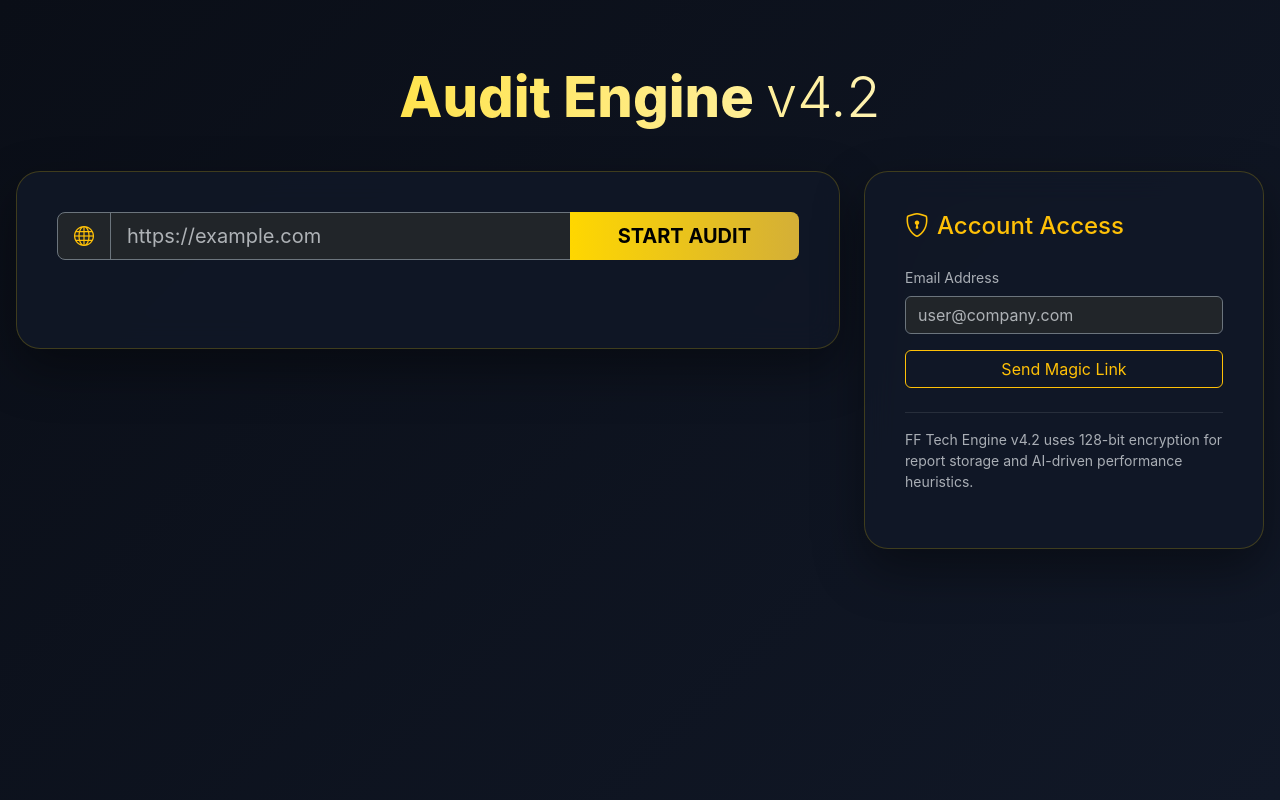
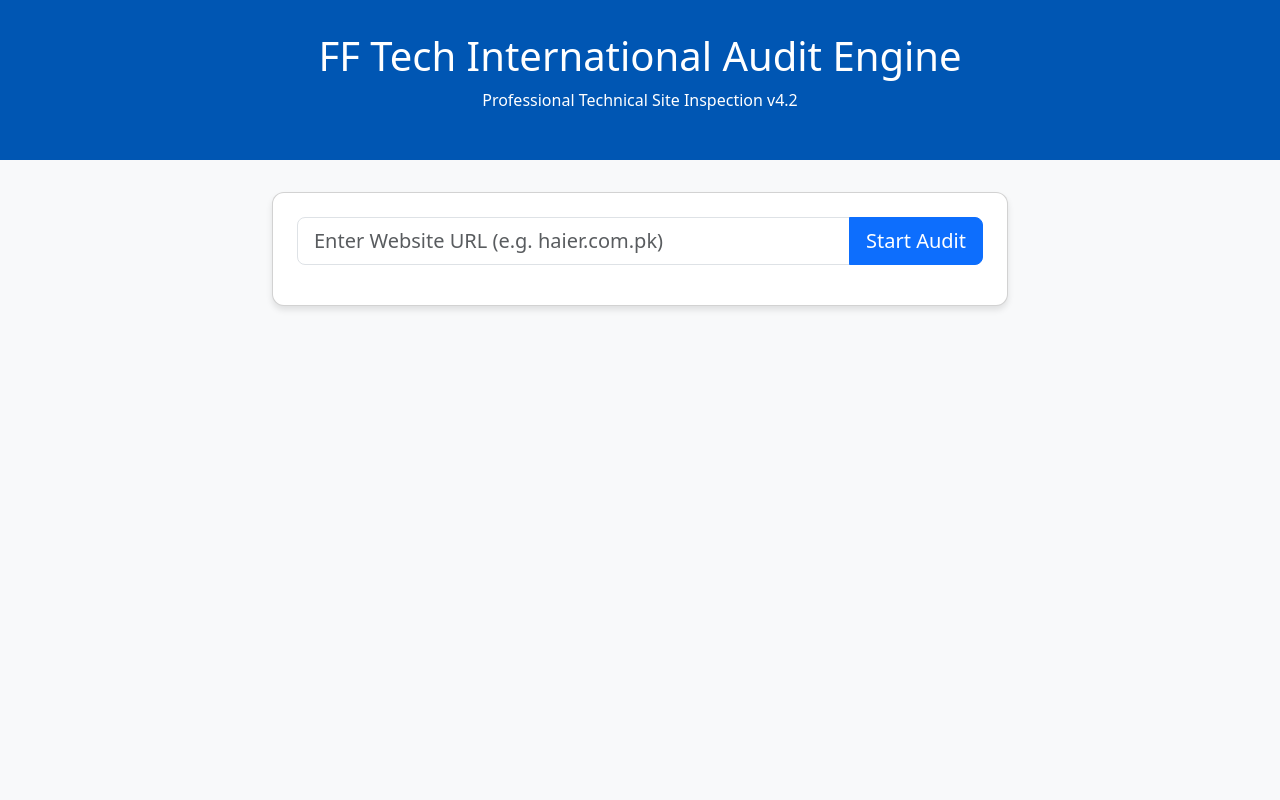
Before and after one commit to Swalehjamshaid/Jinnat.com, a FastAPI app: page / in a window 1280 px wide. Run offline with FastAPI, Linux system fonts and the light colour scheme; some libraries are stand-ins or nearby versions.

Commit message:
Update index.html

```diff
--- a/fftech-ai-website-audit-saas-railway-ready/app/templates/index.html
+++ b/fftech-ai-website-audit-saas-railway-ready/app/templates/index.html
@@ -1,247 +1,202 @@
 <!DOCTYPE html>
-<html lang="en" data-bs-theme="dark">
+<html lang="en">
 <head>
     <meta charset="UTF-8">
     <meta name="viewport" content="width=device-width, initial-scale=1.0">
-  <title>FF Tech Audit – Professional Website Auditor</title>
-  <link href="https://cdn.jsdelivr.net/npm/bootstrap@5.3.3/dist/css/bootstrap.min.css" rel="stylesheet">
-  <link href="https://cdn.jsdelivr.net/npm/bootstrap-icons@1.11.3/font/bootstrap-icons.css" rel="stylesheet">
+    <title>FF Tech AI Website Audit v4.2</title>
+    <link href="https://cdn.jsdelivr.net/npm/bootstrap@5.3.0/dist/css/bootstrap.min.css" rel="stylesheet">
     <script src="https://cdn.jsdelivr.net/npm/chart.js"></script>
-  <script src="https://cdnjs.cloudflare.com/ajax/libs/jspdf/2.5.1/jspdf.umd.min.js"></script>
-  <script src="https://cdnjs.cloudflare.com/ajax/libs/html2canvas/1.4.1/html2canvas.min.js"></script>
-
     <style>
-    :root {
-      --bg: #0a0e17;
-      --card: #111827;
-      --glass: rgba(17, 24, 39, 0.85);
-      --border: rgba(255, 215, 0, 0.2);
-      --gold: #ffd700;
-      --gold-dark: #d4af37;
-    }
-    body { background: linear-gradient(135deg, #0a0e17 0%, #111827 100%); color: #e2e8f0; min-height:100vh; font-family:'Inter', system-ui, sans-serif; }
-    .main-container { max-width: 1300px; margin: 0 auto; padding: 4rem 1rem; }
-    .header-title { font-size:3.5rem; font-weight:800; background:linear-gradient(90deg, var(--gold), #fff); -webkit-background-clip:text; -webkit-text-fill-color:transparent; margin-bottom:2.5rem; text-align:center; }
-    .card-glass { background: var(--glass); border:1px solid var(--border); backdrop-filter: blur(15px); border-radius:1.5rem; padding:2.5rem; box-shadow: 0 20px 50px rgba(0,0,0,0.4); }
-    #loadingOverlay { position: fixed; inset:0; background: rgba(10,14,23,0.95); color: var(--gold); display:none; flex-direction:column; justify-content:center; align-items:center; z-index:9999; transition: opacity 0.3s ease; }
-    #loadingOverlay.show { display:flex; opacity:1; }
-    .metric-box { background: rgba(255,255,255,0.03); border:1px solid rgba(255,215,0,0.1); border-radius:1rem; padding:1.5rem; text-align:center; transition:0.3s; }
-    .metric-box:hover { border-color: var(--gold); transform: translateY(-5px); }
-    .metric-value { font-size:2.5rem; font-weight:800; color: var(--gold); }
-    .metric-label { font-size:0.9rem; color:#9ca3af; text-transform:uppercase; letter-spacing:1px; }
-    .chart-container { background: rgba(255,255,255,0.02); border-radius:1rem; padding:1.5rem; margin-bottom:2rem; }
-    .btn-gold { background: linear-gradient(90deg, var(--gold), var(--gold-dark)); border:none; color:#000; font-weight:700; }
-    .btn-gold:hover { opacity:0.9; transform: scale(1.02); }
+        :root { --haier-blue: #0056b3; }
+        .audit-header { background: var(--haier-blue); color: white; padding: 2rem 0; margin-bottom: 2rem; }
+        .score-circle { width: 150px; height: 150px; border-radius: 50%; border: 8px solid #eee; display: flex; align-items: center; justify-content: center; font-size: 3rem; font-weight: bold; margin: 0 auto; }
+        .card { border-radius: 12px; box-shadow: 0 4px 6px rgba(0,0,0,0.1); margin-bottom: 1.5rem; }
+        .chart-container { position: relative; height: 300px; }
+        #progress-container { display: none; }
     </style>
 </head>
-<body>
+<body class="bg-light">
 
-<div id="loadingOverlay">
-  <div class="spinner-border text-warning mb-4" style="width:4rem;height:4rem;"></div>
-  <h3 id="statusLabel">Initializing Engine...</h3>
-  <div class="w-50 mt-3">
-    <div class="progress" style="height:10px;">
-      <div id="loadingBar" class="progress-bar progress-bar-striped progress-bar-animated bg-warning" style="width:5%"></div>
+<div class="audit-header text-center">
+    <h1>FF Tech International Audit Engine</h1>
+    <p>Professional Technical Site Inspection v4.2</p>
+</div>
+
+<div class="container">
+    <div class="row justify-content-center">
+        <div class="col-md-8">
+            <div class="card p-4 text-center">
+                <div class="input-group mb-3">
+                    <input type="text" id="urlInput" class="form-control form-control-lg" placeholder="Enter Website URL (e.g. haier.com.pk)">
+                    <button class="btn btn-primary btn-lg" onclick="startAudit()">Start Audit</button>
+                </div>
+                <div id="progress-container">
+                    <div class="progress mb-2" style="height: 25px;">
+                        <div id="progressBar" class="progress-bar progress-bar-striped progress-bar-animated" role="progressbar" style="width: 0%">0%</div>
+                    </div>
+                    <small id="statusText" class="text-muted text-uppercase fw-bold">Initializing...</small>
+                </div>
             </div>
         </div>
     </div>
 
-<div class="main-container">
-  <h1 class="header-title">Audit Engine <span style="font-weight:300;">v4.2</span></h1>
-
-  <div class="row g-4">
-    <div class="col-lg-8">
-      <div class="card-glass" id="printableArea">
-        <div class="input-group input-group-lg mb-5 no-print">
-          <span class="input-group-text bg-dark border-secondary text-warning"><i class="bi bi-globe"></i></span>
-          <input id="urlInput" type="url" class="form-control bg-dark text-white border-secondary" placeholder="https://example.com">
-          <button id="btnRun" class="btn btn-gold px-5">START AUDIT</button>
+    <div id="resultsDashboard" style="display: none;">
+        <div class="row">
+            <div class="col-md-4 text-center">
+                <div class="card p-4">
+                    <h3>Overall Score</h3>
+                    <div class="score-circle text-primary" id="overallScore">-</div>
+                    <h2 class="mt-3" id="overallGrade">GRADE: -</h2>
+                    <hr>
+                    <p class="mb-0">Audit Time: <span id="auditTime">0</span>s</p>
+                </div>
             </div>
 
-        <div id="resultsPanel" class="d-none">
-          <div class="text-center mb-5">
-            <div class="d-inline-block p-4 rounded-circle border border-warning mb-3">
-              <h2 id="ovScore" class="display-2 fw-bold mb-0" style="color: var(--gold);">0</h2>
+            <div class="col-md-8">
+                <div class="row text-center">
+                    <div class="col-6 col-sm-3 mb-3">
+                        <div class="card p-3"><small>SEO</small><h4 id="seoScore" class="mb-0">-</h4></div>
                     </div>
-            <h3 id="gradeDisplay" class="fw-bold">GRADE: —</h3>
-            <p class="text-muted">Comprehensive AI Analysis Report</p>
-            <button id="btnDownload" class="btn btn-sm btn-outline-warning mt-2 no-print">
-              <i class="bi bi-file-earmark-pdf me-2"></i>Download Report
-            </button>
+                    <div class="col-6 col-sm-3 mb-3">
+                        <div class="card p-3"><small>Performance</small><h4 id="perfVal" class="mb-0">-</h4></div>
                     </div>
-
-          <div class="row g-3 mb-5">
-            <div class="col-md-3">
-              <div class="metric-box">
-                <div class="metric-label">On-Page SEO</div>
-                <div id="onpageScore" class="metric-value">0</div>
+                    <div class="col-6 col-sm-3 mb-3">
+                        <div class="card p-3"><small>Internal Links</small><h4 id="linksCount" class="mb-0">-</h4></div>
                     </div>
-            </div>
-            <div class="col-md-3">
-              <div class="metric-box">
-                <div class="metric-label">Perf (LCP)</div>
-                <div id="perfScore" class="metric-value">0</div>
-              </div>
-            </div>
-            <div class="col-md-3">
-              <div class="metric-box">
-                <div class="metric-label">Competitors</div>
-                <div id="coverageScore" class="metric-value">0</div>
-              </div>
-            </div>
-            <div class="col-md-3">
-              <div class="metric-box">
-                <div class="metric-label">AI Confidence</div>
-                <div id="confScore" class="metric-value">0</div>
-              </div>
+                    <div class="col-6 col-sm-3 mb-3">
+                        <div class="card p-3"><small>AI Heuristic</small><h4 class="mb-0">90%</h4></div>
                     </div>
                 </div>
 
                 <div class="row">
-            <div class="col-md-7">
-              <div class="chart-container">
-                <canvas id="mainChart" height="250"></canvas>
+                    <div class="col-md-6">
+                        <div class="card p-3 text-center">
+                            <h6>Technical Distribution</h6>
+                            <div class="chart-container"><canvas id="barChart"></canvas></div>
                         </div>
                     </div>
-            <div class="col-md-5">
-              <div class="chart-container">
-                <canvas id="radarChart" height="250"></canvas>
-              </div>
-              <div class="mt-3 p-3 bg-dark rounded border border-secondary">
-                <div class="d-flex justify-content-between mb-2">
-                  <span>Internal Links:</span> <strong id="intCount" class="text-success">0</strong>
-                </div>
-                <div class="d-flex justify-content-between mb-2">
-                  <span>External Links:</span> <strong id="extCount" class="text-primary">0</strong>
-                </div>
-                <div class="d-flex justify-content-between">
-                  <span>Broken Links:</span> <strong id="brkCount" class="text-danger">0</strong>
-                </div>
-              </div>
+                    <div class="col-md-6">
+                        <div class="card p-3 text-center">
+                            <h6>Link Integrity</h6>
+                            <div class="chart-container"><canvas id="doughnutChart"></canvas></div>
                         </div>
                     </div>
                 </div>
             </div>
         </div>
 
-    <div class="col-lg-4">
-      <div class="card-glass h-100">
-        <h4 class="text-warning mb-4"><i class="bi bi-shield-lock me-2"></i>Account Access</h4>
-        <div class="mb-4">
-          <label class="small text-muted mb-2">Email Address</label>
-          <input type="email" class="form-control bg-dark text-white border-secondary mb-3" placeholder="user@company.com">
-          <button class="btn btn-outline-warning w-100">Send Magic Link</button>
+        <div class="row">
+            <div class="col-12">
+                <div class="card p-3 border-start border-4 border-warning bg-white">
+                    <h5><i class="bi bi-shield-check"></i> Verification & Responsibility (CSD-SOP-35)</h5>
+                    <p class="mb-0">Based on technical metrics:
+                        <strong id="sopResponsibility" class="text-danger">Awaiting calculation...</strong>
+                    </p>
                 </div>
-        <hr class="border-secondary">
-        <p class="small text-muted">FF Tech Engine v4.2 uses 128-bit encryption for report storage and AI-driven performance heuristics.</p>
             </div>
         </div>
     </div>
 </div>
 
 <script>
-let charts = {};
+    let barChartInstance = null;
+    let doughnutChartInstance = null;
 
-function initCharts(data) {
-  if (charts.bar) charts.bar.destroy();
-  charts.bar = new Chart(document.getElementById('mainChart'), {
+    function startAudit() {
+        const url = document.getElementById('urlInput').value;
+        if (!url) return alert("Please enter a URL");
+
+        // Reset UI
+        document.getElementById('progress-container').style.display = 'block';
+        document.getElementById('resultsDashboard').style.display = 'none';
+
+        const protocol = window.location.protocol === 'https:' ? 'wss:' : 'ws:';
+        const wsUrl = `${protocol}//${window.location.host}/ws/audit-progress?url=${encodeURIComponent(url)}`;
+        const socket = new WebSocket(wsUrl);
+
+        socket.onmessage = function(event) {
+            const data = JSON.parse(event.data);
+
+            if (data.error) {
+                alert("Audit Error: " + data.error);
+                return;
+            }
+
+            // Update Progress Bar
+            document.getElementById('progressBar').style.width = data.crawl_progress + '%';
+            document.getElementById('progressBar').innerText = data.crawl_progress + '%';
+            document.getElementById('statusText').innerText = data.status;
+
+            if (data.finished) {
+                displayResults(data);
+            }
+        };
+    }
+
+    function displayResults(data) {
+        document.getElementById('resultsDashboard').style.display = 'block';
+        document.getElementById('progress-container').style.display = 'none';
+
+        // Set Main Values
+        document.getElementById('overallScore').innerText = data.overall_score;
+        document.getElementById('overallGrade').innerText = "GRADE: " + data.grade;
+        document.getElementById('auditTime').innerText = data.breakdown.audit_time || 'N/A';
+
+        // Set Metric Numbers
+        document.getElementById('seoScore').innerText = data.breakdown.seo + "/100";
+
+        // FIX for Performance [object Object] - extract lcp_ms
+        const perf = data.breakdown.performance;
+        document.getElementById('perfVal').innerText = perf.lcp_ms ? (perf.lcp_ms / 1000).toFixed(2) + "s" : "0s";
+
+        document.getElementById('linksCount').innerText = data.breakdown.links.internal_links_count || 0;
+
+        // SOP Logic (HNR / Factory Responsibility Mapping)
+        const sopEl = document.getElementById('sopResponsibility');
+        if (data.overall_score < 60) {
+            sopEl.innerText = "PRODUCT FINISH SUBSTANDARD (FACTORY RESPONSIBILITY)";
+            sopEl.className = "text-danger fw-bold";
+        } else {
+            sopEl.innerText = "PRODUCT CONDITION VERIFIED OK (LOCAL WAREHOUSE)";
+            sopEl.className = "text-success fw-bold";
+        }
+
+        renderCharts(data.chart_data);
+    }
+
+    function renderCharts(chartData) {
+        // Destroy existing instances to prevent ghosting
+        if(barChartInstance) barChartInstance.destroy();
+        if(doughnutChartInstance) doughnutChartInstance.destroy();
+
+        const ctxBar = document.getElementById('barChart').getContext('2d');
+        barChartInstance = new Chart(ctxBar, {
             type: 'bar',
             data: {
-      labels: data.chart_data.bar.labels,
+                labels: chartData.bar.labels,
                 datasets: [{
-        label: 'Metrics',
-        data: data.chart_data.bar.data,
-        backgroundColor: ['#ffd700', '#3b82f6', '#10b981', '#ef4444']
+                    label: 'Score %',
+                    data: chartData.bar.data,
+                    backgroundColor: ['#007bff', '#28a745', '#ffc107', '#17a2b8']
                 }]
             },
-    options: { plugins: { legend: { display: false } }, scales: { y: { max: 100 } } }
+            options: { responsive: true, maintainAspectRatio: false }
         });
 
-  if (charts.radar) charts.radar.destroy();
-  charts.radar = new Chart(document.getElementById('radarChart'), {
-    type: 'radar',
+        const ctxDoughnut = document.getElementById('doughnutChart').getContext('2d');
+        doughnutChartInstance = new Chart(ctxDoughnut, {
+            type: 'doughnut',
             data: {
-      labels: data.chart_data.radar.labels,
+                labels: chartData.doughnut.labels,
                 datasets: [{
-        label: 'Profile',
-        data: data.chart_data.radar.data,
-        borderColor: '#ffd700',
-        backgroundColor: 'rgba(255, 215, 0, 0.2)'
+                    data: chartData.doughnut.data,
+                    backgroundColor: ['#28a745', '#ffc107', '#dc3545']
                 }]
             },
-    options: { scales: { r: { max: 100, ticks: { display: false } } } }
+            options: { responsive: true, maintainAspectRatio: false }
         });
     }
+</script>
 
-document.getElementById('btnRun').addEventListener('click', () => {
-  const url = document.getElementById('urlInput').value;
-  if (!url) return alert("Enter a URL");
-
-  const overlay = document.getElementById('loadingOverlay');
-  const statusLabel = document.getElementById('statusLabel');
-  const loadingBar = document.getElementById('loadingBar');
-
-  overlay.classList.add('show');
-
-  const protocol = window.location.protocol === 'https:' ? 'wss:' : 'ws:';
-  const ws = new WebSocket(`${protocol}//${window.location.host}/ws/audit-progress?url=${encodeURIComponent(url)}`);
-
-  ws.onmessage = (event) => {
-    const res = JSON.parse(event.data);
-
-    if (res.status) statusLabel.innerText = res.status;
-    if (res.crawl_progress) loadingBar.style.width = res.crawl_progress + '%';
-
-    if (res.finished) {
-      overlay.classList.remove('show');
-      document.getElementById('resultsPanel').classList.remove('d-none');
-
-      // Update Metrics
-      document.getElementById('ovScore').innerText = res.overall_score || 0;
-      document.getElementById('gradeDisplay').innerText = `GRADE: ${res.grade || 'N/A'}`;
-      document.getElementById('onpageScore').innerText = res.breakdown.seo || 0;
-
-      const lcp = res.breakdown.performance.lcp_ms || 0;
-      document.getElementById('perfScore').innerText = lcp > 1000 ? (lcp/1000).toFixed(1)+'s' : lcp+'ms';
-
-      document.getElementById('coverageScore').innerText = res.breakdown.competitors.top_competitor_score || 0;
-      document.getElementById('confScore').innerText = res.chart_data.bar.data[3] || 90;
-
-      document.getElementById('intCount').innerText = res.breakdown.links.internal_links_count || 0;
-      document.getElementById('extCount').innerText = res.breakdown.links.external_links_count || 0;
-      document.getElementById('brkCount').innerText = res.breakdown.links.broken_internal_links || 0;
-
-      initCharts(res);
-      ws.close();
-    }
-  };
-
-  ws.onerror = (e) => {
-    overlay.classList.remove('show');
-    alert("WebSocket connection failed. Check server and URL.");
-  };
-});
-
-// PDF Download
-document.getElementById('btnDownload').addEventListener('click', async () => {
-  const { jsPDF } = window.jspdf;
-  const element = document.getElementById('printableArea');
-  const noPrint = document.querySelectorAll('.no-print');
-  noPrint.forEach(el => el.style.display = 'none');
-
-  const canvas = await html2canvas(element, { backgroundColor: '#0a0e17', scale: 2 });
-  const imgData = canvas.toDataURL('image/png');
-
-  const pdf = new jsPDF('p', 'mm', 'a4');
-  const imgProps = pdf.getImageProperties(imgData);
-  const pdfWidth = pdf.internal.pageSize.getWidth();
-  const pdfHeight = (imgProps.height * pdfWidth) / imgProps.width;
-
-  pdf.addImage(imgData, 'PNG', 0, 0, pdfWidth, pdfHeight);
-  pdf.save(`FF-Audit-Report-${new Date().toLocaleDateString()}.pdf`);
-
-  noPrint.forEach(el => el.style.display = 'flex');
-});
-</script>
 </body>
 </html>
```
Lines whose indentation alone changed are shown as unchanged.
